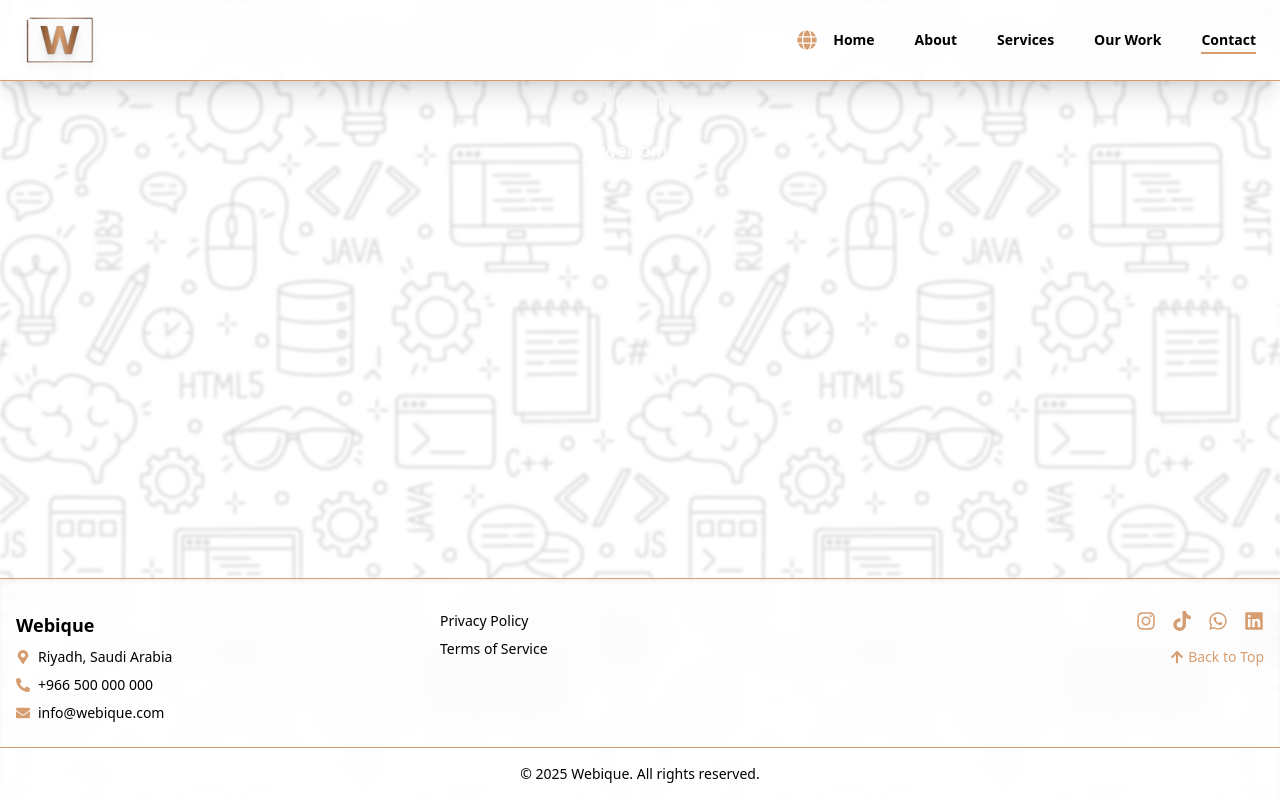
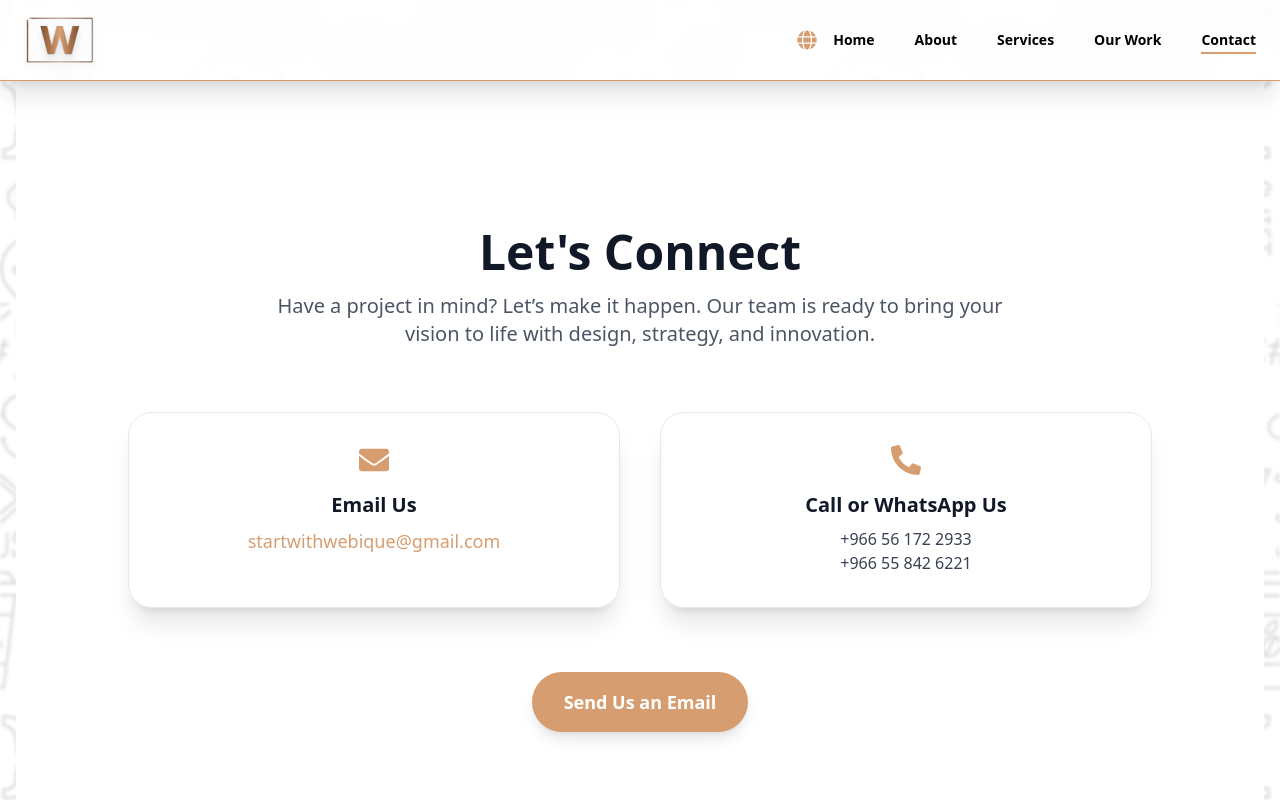
Before and after one commit to Webique/Webique, a React (Vite) app: page /contact in a window 1280 px wide. Shown: the top 800 px of the page. Built offline with nearby package versions, Linux system fonts and the light colour scheme.

Commit message:
did the contact

```diff
--- a/src/components/Navbar.jsx
+++ b/src/components/Navbar.jsx
@@ -38,7 +38,9 @@ const Navbar = () => {
     const newLang = lang === "en" ? "ar" : "en";
     setLang(newLang);
     i18n.changeLanguage(newLang);
+    localStorage.setItem("i18nLang", newLang); // ✅ Save selected lang
   };
+
 
   const navItems = [
     { label: t("home"), href: "/" },
--- a/src/i18n/ar.json
+++ b/src/i18n/ar.json
@@ -94,6 +94,13 @@
     "social-standard": "إدارة محتوى شهرية",
     "social-ondemand": "محتوى عند الطلب"
   }
+},
+"contactPage": {
+  "title": "تواصل معنا",
+  "description": "هل لديك مشروع في بالك؟ دعنا نحققه معًا. فريقنا مستعد لتحويل رؤيتك إلى واقع من خلال التصميم والاستراتيجية والابتكار.",
+  "email": "أرسل لنا بريدًا إلكترونيًا",
+  "phone": "اتصل أو راسلنا على واتساب",
+  "cta": "راسلنا الآن"
 }
 
 
@@ -103,4 +110,5 @@
 
 
 
+
   }
--- a/src/i18n/en.json
+++ b/src/i18n/en.json
@@ -95,6 +95,14 @@
     "social-standard": "Monthly Content Management",
     "social-ondemand": "On-Demand Content Creation"
   }
+},
+"contactPage": {
+  "title": "Let's Connect",
+  "description": "Have a project in mind? Let’s make it happen. Our team is ready to bring your vision to life with design, strategy, and innovation.",
+  "email": "Email Us",
+  "phone": "Call or WhatsApp Us",
+  "cta": "Send Us an Email"
 }
 
+
 }
--- a/src/i18n/index.js
+++ b/src/i18n/index.js
@@ -1,14 +1,17 @@
+// src/i18n/index.js
 import i18n from "i18next";
 import { initReactI18next } from "react-i18next";
 import en from "./en.json";
 import ar from "./ar.json";
+
+const savedLang = localStorage.getItem("i18nLang") || "en"; // ✅ Retrieve saved language
 
 i18n.use(initReactI18next).init({
   resources: {
     en: { translation: en },
     ar: { translation: ar }
   },
-  lng: "en",
+  lng: savedLang, // ✅ Use persisted language
   fallbackLng: "en",
   interpolation: { escapeValue: false }
 });
--- a/src/index.css
+++ b/src/index.css
@@ -19,3 +19,9 @@ body::before {
   z-index: -1;
   pointer-events: none;
 }
+/* optional glass style class */
+.glass-card {
+  background: rgba(255, 255, 255, 0.65);
+  backdrop-filter: blur(12px);
+  -webkit-backdrop-filter: blur(12px);
+}
--- a/src/pages/Contact.jsx
+++ b/src/pages/Contact.jsx
@@ -1,15 +1,81 @@
-// src/pages/Home.jsx
+// src/pages/Contact.jsx
 import React from "react";
 import { useTranslation } from "react-i18next";
-import { BrowserRouter as Router, Routes, Route, Outlet } from "react-router-dom";
+import { motion } from "framer-motion";
+import { FaEnvelope, FaPhoneAlt } from "react-icons/fa";
 
+export default function Contact() {
+  const { t, i18n } = useTranslation();
+  const isRTL = i18n.language === "ar";
 
-export default function Home() {
-  const { t } = useTranslation();
   return (
-    <section className="text-center">
-      <h1 className="text-4xl font-bold mb-4">{t("home")}</h1>
-      <p className="text-lg">{t("welcome")}</p>
-    </section>
+    <div className={`min-h-screen flex items-center justify-center px-6 sm:px-12 py-20 bg-white ${isRTL ? "rtl text-right" : ""}`}>
+      <motion.div
+        initial={{ opacity: 0, y: 60 }}
+        animate={{ opacity: 1, y: 0 }}
+        transition={{ duration: 1 }}
+        className="w-full max-w-5xl text-gray-900"
+      >
+        {/* Title */}
+        <div className="text-center mb-16">
+          <h1 className="text-4xl sm:text-5xl font-extrabold mb-4">
+            {t("contactPage.title")}
+          </h1>
+          <p className="text-lg sm:text-xl text-gray-600 max-w-3xl mx-auto">
+            {t("contactPage.description")}
+          </p>
+        </div>
+
+        {/* Contact Options */}
+        <div className="grid grid-cols-1 md:grid-cols-2 gap-10">
+          {/* Email Card */}
+          <motion.div
+            whileHover={{ scale: 1.03 }}
+            transition={{ type: "spring", stiffness: 200 }}
+            className="glass-card p-8 rounded-3xl shadow-xl border border-gray-200 backdrop-blur-sm bg-white/70 hover:shadow-2xl transition-all"
+          >
+            <div className="flex flex-col items-center">
+              <FaEnvelope className="text-accent text-3xl mb-4" />
+              <h3 className="text-xl font-bold mb-2">{t("contactPage.email")}</h3>
+              <a
+                href="mailto:startwithwebique@gmail.com"
+                className="text-accent text-lg hover:underline text-center break-words"
+              >
+                startwithwebique@gmail.com
+              </a>
+            </div>
+          </motion.div>
+
+          {/* Phone Card */}
+          <motion.div
+            whileHover={{ scale: 1.03 }}
+            transition={{ type: "spring", stiffness: 200 }}
+            className="glass-card p-8 rounded-3xl shadow-xl border border-gray-200 backdrop-blur-sm bg-white/70 hover:shadow-2xl transition-all"
+          >
+            <div className="flex flex-col items-center">
+              <FaPhoneAlt className="text-accent text-3xl mb-4" />
+              <h3 className="text-xl font-bold mb-2">{t("contactPage.phone")}</h3>
+              <p className="text-gray-700">+966 56 172 2933</p>
+              <p className="text-gray-700">+966 55 842 6221</p>
+            </div>
+          </motion.div>
+        </div>
+
+        {/* CTA Button */}
+        <motion.div
+          className="text-center mt-16"
+          initial={{ opacity: 0, y: 20 }}
+          whileInView={{ opacity: 1, y: 0 }}
+          transition={{ delay: 0.2, duration: 0.8 }}
+        >
+          <a
+            href="mailto:startwithwebique@gmail.com"
+            className="inline-block px-8 py-4 bg-accent text-white font-semibold text-lg rounded-full shadow-lg hover:scale-105 transition-transform duration-300"
+          >
+            {t("contactPage.cta")}
+          </a>
+        </motion.div>
+      </motion.div>
+    </div>
   );
 }
```
